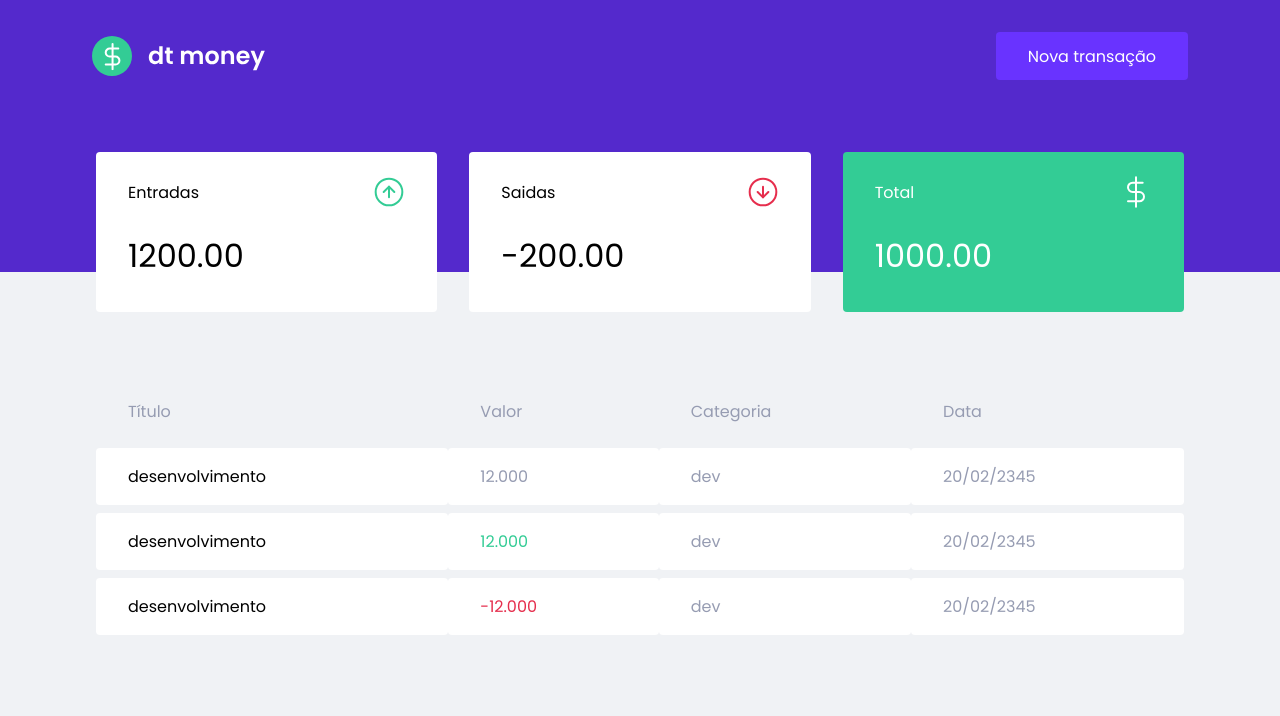
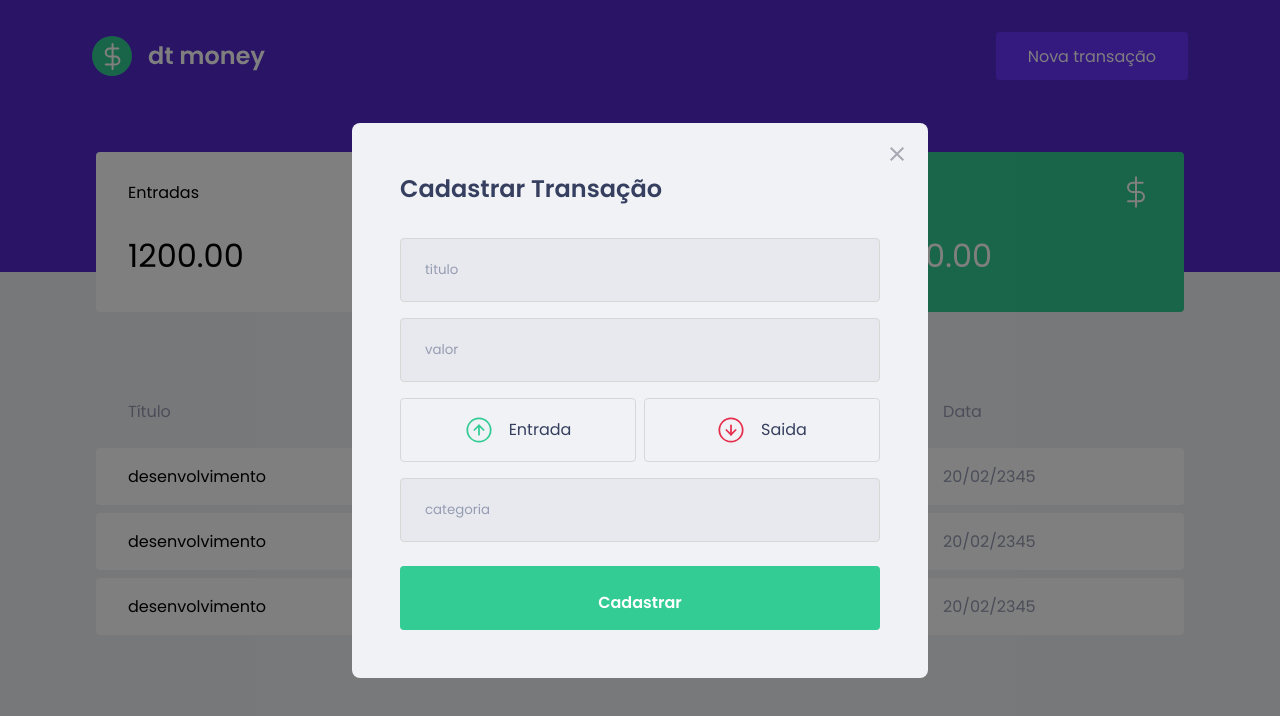
Before and after one commit to jacianeoc/dtmoney, a React (Create React App) app: page / in a window 1280 px wide. Both pictures are taken after a click on the button "Nova transação". Shown: the top 716 px of the page. Built offline with nearby package versions, Linux system fonts and the light colour scheme; no server answers; what miragejs would draw is missing.

Commit message:
parte visual do modal

```diff
--- a/package.json
+++ b/package.json
@@ -5,8 +5,10 @@
   "dependencies": {
     "axios": "^0.24.0",
     "miragejs": "^0.1.43",
+    "polished": "^4.1.3",
     "react": "^17.0.2",
     "react-dom": "^17.0.2",
+    "react-modal": "^3.14.4",
     "react-scripts": "4.0.3",
     "web-vitals": "^1.0.1"
   },
@@ -18,6 +20,7 @@
     "@types/node": "^12.0.0",
     "@types/react": "^17.0.0",
     "@types/react-dom": "^17.0.0",
+    "@types/react-modal": "^3.13.1",
     "@types/styled-components": "^5.1.15",
     "styled-components": "^5.3.3",
     "typescript": "^4.1.2"
--- a/src/App.tsx
+++ b/src/App.tsx
@@ -1,13 +1,30 @@
 import { Dashboard } from "./components/Dashboard";
 import { Header } from "./components/Header";
 import { GlobalStyle } from "./styles/global";
+import Modal from 'react-modal';
+import { useState } from "react";
+import { NewTransactionModal } from "./components/NewTransactionModal";
+
+Modal.setAppElement('#root');
 
 export function App() {
+
+  const [isNewTransactionModalOpen, setIsNewTransactionModalOpen] = useState(false);
+
+  function handleOpenNewTransactionModal() {
+    setIsNewTransactionModalOpen(true);
+  }
+
+  function handleCloseNewTransactionModal() {
+    setIsNewTransactionModalOpen(false);
+  }
+
   return (
     <>
     <GlobalStyle/>
-    <Header/>
+    <Header onOpenNewTransactionModal={handleOpenNewTransactionModal} />
     <Dashboard/>
+    <NewTransactionModal isOpen={isNewTransactionModalOpen} onRequestClose={handleCloseNewTransactionModal}/>
     </>
   );
 }
--- a/src/components/Header/index.tsx
+++ b/src/components/Header/index.tsx
@@ -1,14 +1,21 @@
 import logoImg from "../../assets/logo.svg";
 import { Container, Content } from "./styles";
 
-export function Header() {
+
+interface HeaderProps{
+  onOpenNewTransactionModal : () => void;
+}
+export function Header({onOpenNewTransactionModal}: HeaderProps) {
+
+
   return(
     <Container>
       <Content>
         <img src={logoImg} alt="dtmoney" />
-        <button type="button">
+        <button type="button" onClick={onOpenNewTransactionModal}>
           Nova transação
         </button>
+
       </Content>
     </Container>
   )
--- /dev/null
+++ b/src/components/NewTransactionModal/index.tsx
@@ -0,0 +1,54 @@
+import Modal from 'react-modal';
+import { Container,TransactionTypeContainer } from './styles';
+import closeImg from "../../assets/close.svg";
+import incomeImg from '../../assets/income.svg';
+import outcomeImg from '../../assets/outcome.svg'
+import { useState } from 'react';
+
+interface NewTransactionModal {
+    isOpen: boolean;
+    onRequestClose: () => void;
+}
+
+export function NewTransactionModal({isOpen,  onRequestClose}: NewTransactionModal) {
+   const [type, setType] = useState('deposit');
+
+
+
+    return (
+        <Modal isOpen={isOpen}
+        onRequestClose={onRequestClose}
+        overlayClassName="react-modal-overlay"
+        className="react-modal-content">
+
+            <button type='button'
+            onClick={onRequestClose}
+            className="react-modal-close" >
+                <img src={closeImg} alt="close modal" />
+            </button>
+
+            <Container>
+                <h2>Cadastrar Transação</h2>
+
+                <input placeholder='titulo' />
+                <input type="number" placeholder='valor' />
+
+                <TransactionTypeContainer>
+                    <button type='button'>
+                        <img src={incomeImg} alt="entrada" />
+                        <span>Entrada</span>
+                    </button>
+                    <button type='button'>
+                        <img src={outcomeImg} alt="saida" />
+                        <span>Saida</span>
+                    </button>
+
+                </TransactionTypeContainer>
+                <input placeholder='categoria'/>
+                <button type="submit">Cadastrar</button>
+
+            </Container>
+
+      </Modal>
+    )
+}
--- /dev/null
+++ b/src/components/NewTransactionModal/styles.ts
@@ -0,0 +1,81 @@
+import styled from "styled-components";
+import {darken} from 'polished'
+export const Container = styled.form`
+
+   h2{
+       color:var(--titles);
+       font-size:1.5rem;
+       margin-bottom: 2rem;
+
+   }
+   input{
+       width:100%;
+       padding: 0 1.5rem;
+       height: 4rem;
+       border-radius: 0.25rem;
+
+       border:1px solid #d7d7d7;
+       background:#e7e9ee;
+       font-weight: 1rem;
+
+       &::placeholder{
+           color : var(--texts);
+       }
+       & +input{
+           margin-top: 1rem;
+        }
+
+   }
+   button[type="submit"]{
+       width:100%;
+       padding : 1.5rem;
+       height:4rem;
+       background: var(--green);
+       color: var(--shape-principal);
+       border-radius: 0.25rem;
+       border: 0;
+       font-size: 1rem;
+       margin-top: 1.5rem;
+       font-weight: 600;
+       transition: filter 0.2;
+
+       &:hover{
+           filter: brightness(0.9);
+       }
+    }
+`;
+export const TransactionTypeContainer = styled.div`
+    margin: 1rem 0 1rem 0;
+    display: grid;
+    grid-template-columns: 1fr 1fr;
+    gap: 0.5rem;
+
+    button{
+        height:4rem;
+        border: 1px solid #d7d7d7;
+        border-radius:0.25rem;
+
+        background: transparent;
+
+        display: flex;
+        align-items: center;
+        justify-content: center;
+
+        transition: border-color 0.2;
+        &:hover{
+            border-color: ${darken(0.1, '#d7d7d7')}
+        }
+
+        img{
+            width: 28px;
+            height: 28px;
+        }
+
+        span{
+            display: inline-block;
+            margin-left: 1rem;
+            font-size: 1rem;
+            color: var(--titles);
+        }
+    }
+`;
--- a/src/styles/global.ts
+++ b/src/styles/global.ts
@@ -49,4 +49,40 @@
     opacity: 0.6;
     cursor: not-allowed;
   }
+  .react-modal-overlay{
+    background: rgba(0,0,0, 0.5);
+
+    position:fixed;
+    top:0;
+    bottom:0;
+    left:0;
+    right:0;
+
+    display: flex;
+    align-items: center;
+    justify-content: center;
+
+  }
+  .react-modal-content{
+    width:100%;
+    max-width: 576px;
+    background:var(--background);
+    padding: 3rem;
+    position: relative;
+
+    border-radius: 0.5rem;
+  }
+  .react-modal-close{
+    position: absolute;
+    right: 1.5rem;
+    top: 1.5rem;
+    border: 0;
+    background: transparent;
+    transition: filter 0.2;
+
+    &:hover{
+      filter: brightness(0.9);
+    }
+
+  }
 `
```
Also changed, not shown: 1 other file (tests, documents, lock files or other folders).
